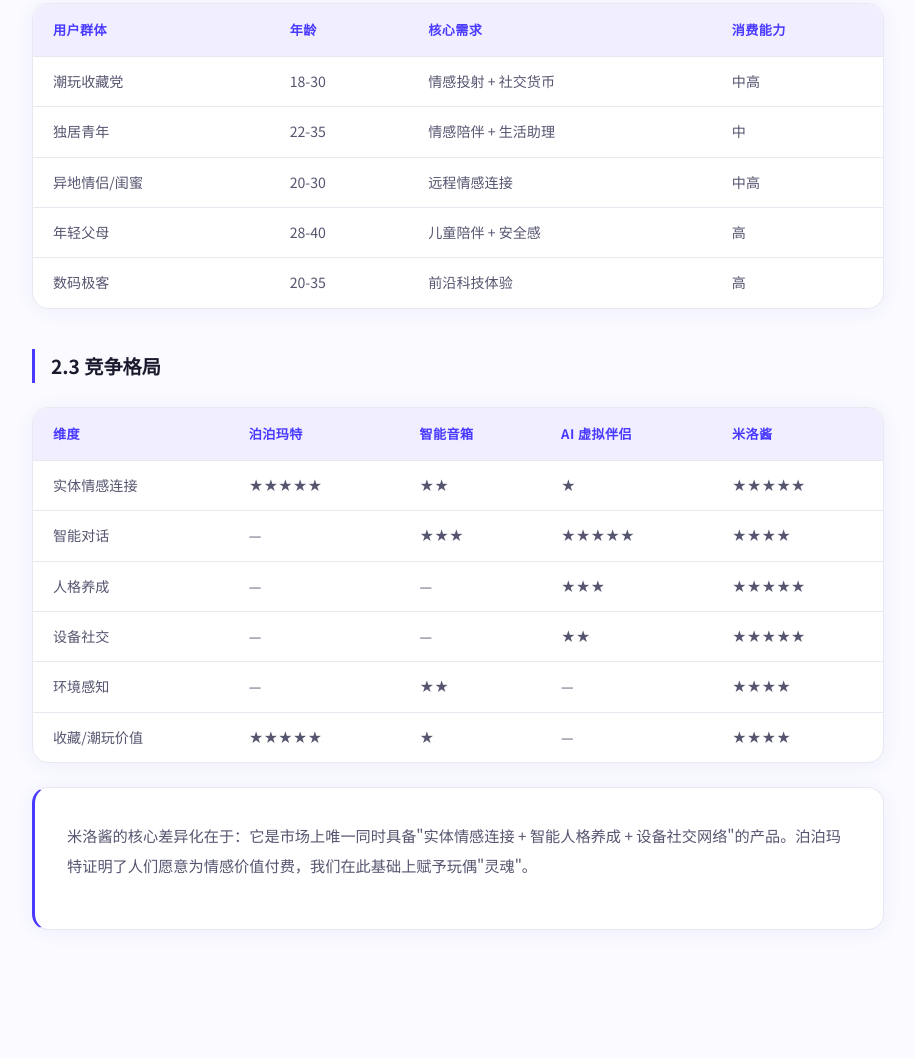
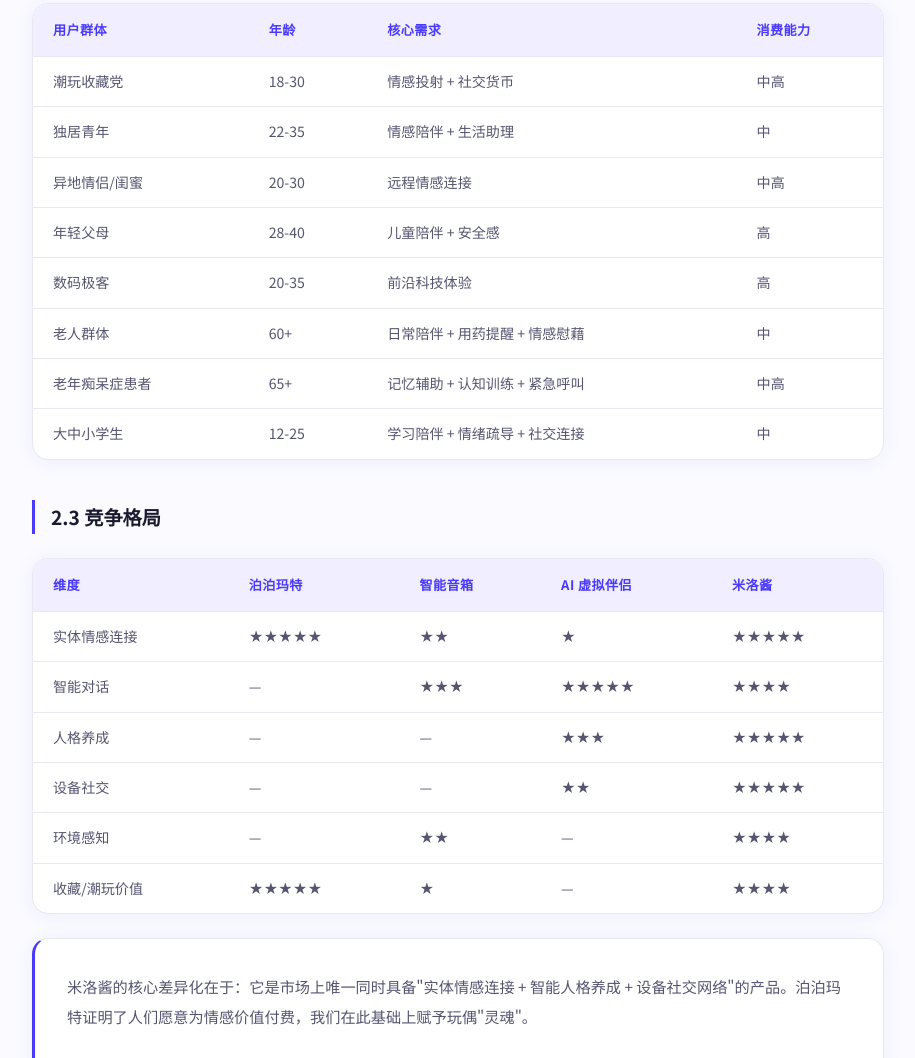
Before and after one commit to Divem/owling-ai, a plain HTML site: page owling-business-plan.html in a window 1280 px wide. Shown: the part 2275-3333 px from the top of the page, without its empty margins (182-1097 px from the left). Drawn offline with Linux system fonts and the light colour scheme.

Commit message:
目标用户画像新增老人、老年痴呆症患者、大中小学生群体

```diff
--- a/owling-business-plan.html
+++ b/owling-business-plan.html
@@ -694,6 +694,9 @@ footer .divider {
         <tr><td>异地情侣/闺蜜</td><td>20-30</td><td>远程情感连接</td><td>中高</td></tr>
         <tr><td>年轻父母</td><td>28-40</td><td>儿童陪伴 + 安全感</td><td>高</td></tr>
         <tr><td>数码极客</td><td>20-35</td><td>前沿科技体验</td><td>高</td></tr>
+        <tr><td>老人群体</td><td>60+</td><td>日常陪伴 + 用药提醒 + 情感慰藉</td><td>中</td></tr>
+        <tr><td>老年痴呆症患者</td><td>65+</td><td>记忆辅助 + 认知训练 + 紧急呼叫</td><td>中高</td></tr>
+        <tr><td>大中小学生</td><td>12-25</td><td>学习陪伴 + 情绪疏导 + 社交连接</td><td>中</td></tr>
       </tbody>
     </table>
   </div>
```
